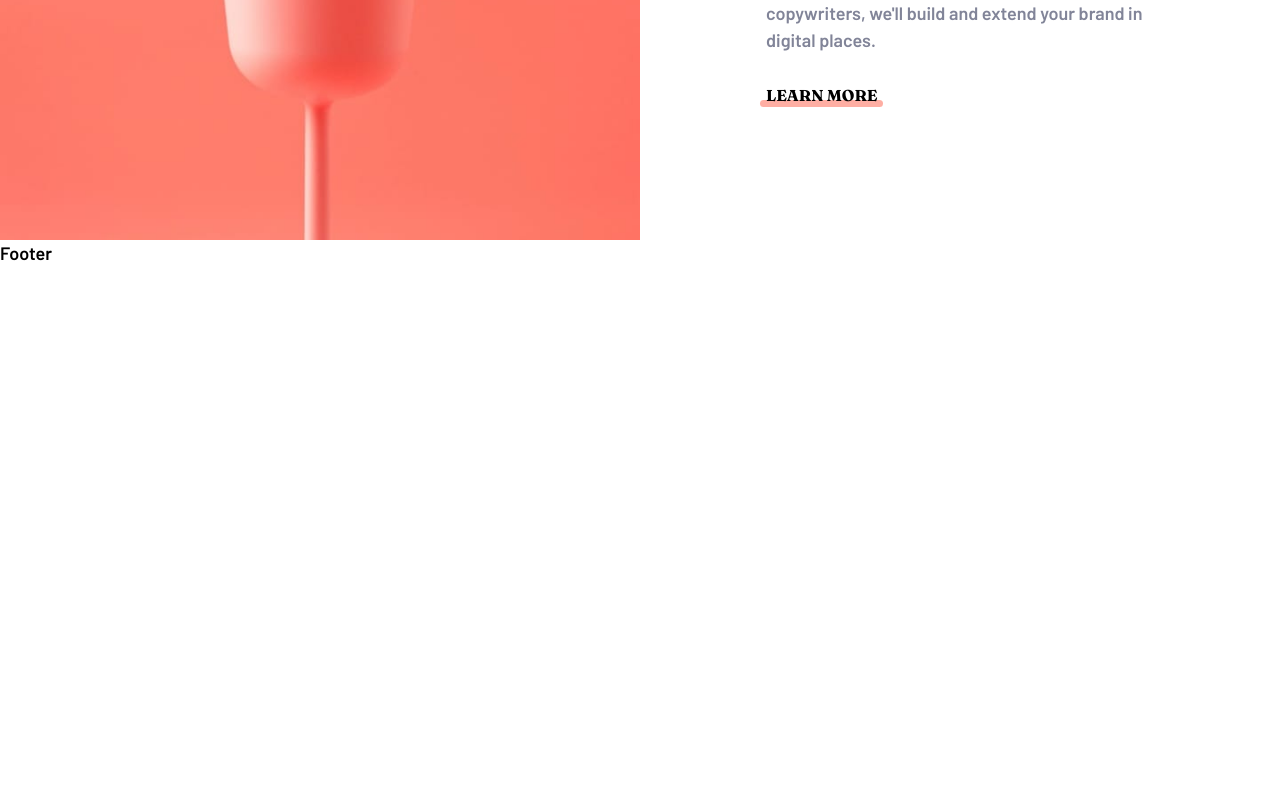
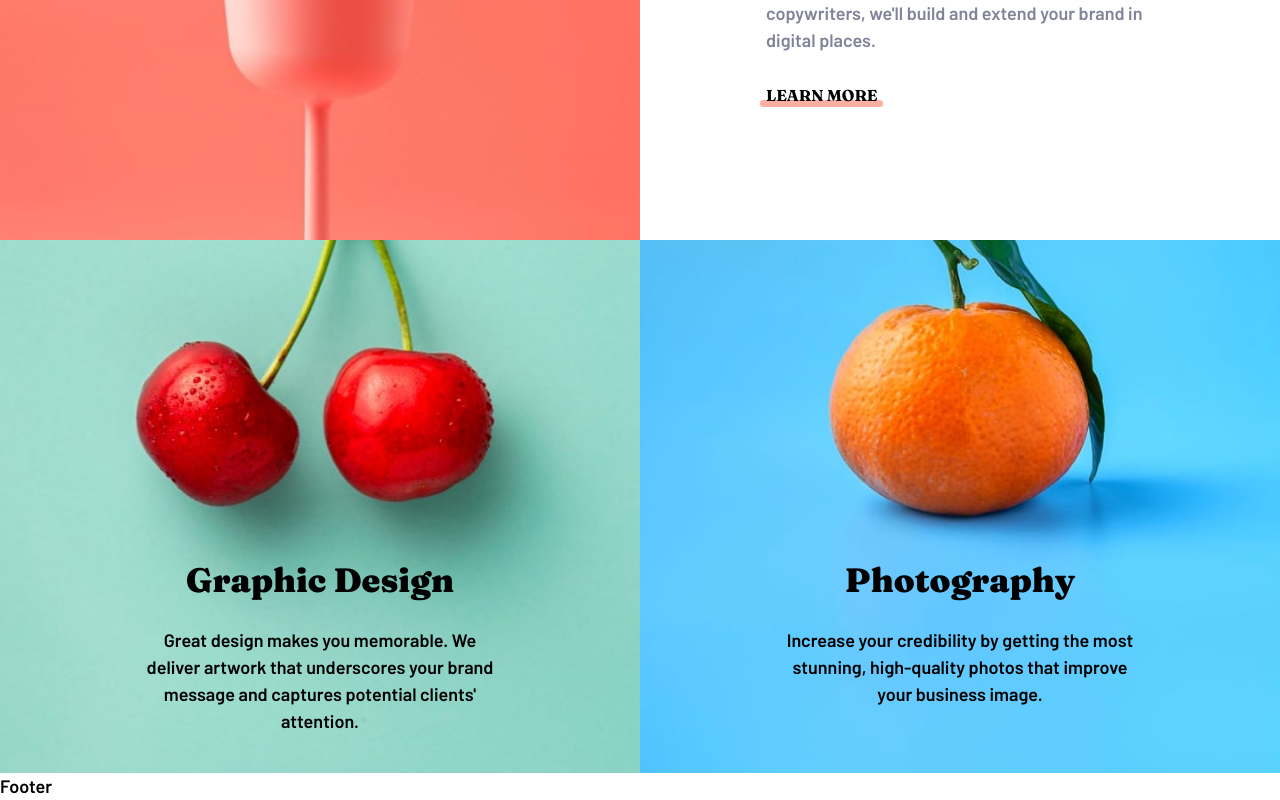
Before and after one commit to christine-contreras/tailwind-landingpage, a React (Create React App) app: page / in a window 1280 px wide. Shown: the part 1574-2374 px from the top of the page. Before the commit the page ends 1841 px from the top, so only its background shows below. Built offline with nearby package versions, Linux system fonts and the light colour scheme.

Commit message:
offers section is complete

```diff
--- a/src/components/about/About.jsx
+++ b/src/components/about/About.jsx
@@ -6,7 +6,7 @@ const About = ({ title, description, color, image, imageRight }) => {
   return (
     <section className='flex flex-wrap flex-col md:flex-row'>
       <div className={`flex-[1_1_50%] ${imageRight && 'md:order-1'}`}>
-        <img src={image} alt='egg' className='w-full' />
+        <img src={image} alt='' className='w-full' />
       </div>
       <div className='p-9 xl:p-28 flex-[1_1_50%] flex justify-center flex-col items-center'>
         <div className='w-full text-center md:text-left'>
--- a/src/components/offers/Offer.jsx
+++ b/src/components/offers/Offer.jsx
@@ -1,15 +1,48 @@
 import React from 'react'
+import { useState, useEffect } from 'react'
+import propTypes from 'prop-types'
 
-const Offer = () => {
+const Offer = ({ imageMobile, imageDesktop, title, description, color }) => {
+  const [width, setWidth] = useState(window.innerWidth)
+  const handleWindowSizeChange = () => {
+    setWidth(window.innerWidth)
+  }
+
+  useEffect(() => {
+    window.addEventListener('resize', handleWindowSizeChange)
+
+    return () => {
+      window.removeEventListener('resize', handleWindowSizeChange)
+    }
+  }, [])
+
+  const isMobile = width <= 1024
+
   return (
-    <section>
-      <h2>Graphic Design</h2>
-      <p>
-        Great design makes you memorable. WE deliver artwork that underscores
-        your brand message and captures potential clients' attention.
-      </p>
+    <section className='flex-[1_1_50%] grid grid-cols-2 grid-rows-3 xl:grid-cols-5 xl:grid-rows-5'>
+      <img
+        src={isMobile ? imageMobile : imageDesktop}
+        alt=''
+        className='w-full col-span-full row-span-full'
+      />
+
+      <div className='text-center col-span-full row-start-3 row-span-2 xl:col-start-2 xl:col-span-3 xl:row-start-4 xl:row-span-2'>
+        <h2
+          className={`font-serif text-3xl text-${color} xl:max-w-[22rem] font-black m-auto`}>
+          {title}
+        </h2>
+        <p className={`text-${color} pt-6 pl-2 pr-2`}>{description}</p>
+      </div>
     </section>
   )
 }
 
 export default Offer
+
+Offer.propTypes = {
+  imageMobile: propTypes.string,
+  imageDesktop: propTypes.string,
+  title: propTypes.string,
+  description: propTypes.string,
+  color: propTypes.string,
+}
--- a/src/containers/Homepage.jsx
+++ b/src/containers/Homepage.jsx
@@ -1,8 +1,14 @@
 import React from 'react'
 import Hero from '../components/hero/Hero'
 import About from '../components/about/About'
-import eggImage from '../images/desktop/image-transform.jpg'
-import cupImage from '../images/desktop/image-stand-out.jpg'
+import Offer from '../components/offers/Offer'
+import transformImage from '../images/desktop/image-transform.jpg'
+import standOutImage from '../images/desktop/image-stand-out.jpg'
+import graphicDesignImageDesktop from '../images/desktop/image-graphic-design.jpg'
+import graphicDesignImageMobile from '../images/mobile/image-graphic-design.jpg'
+import photographyImageDesktop from '../images/desktop/image-photography.jpg'
+import photographyImageMobile from '../images/mobile/image-photography.jpg'
+
 const Homepage = () => {
   return (
     <>
@@ -13,7 +19,7 @@ const Homepage = () => {
           title='Transform your brand'
           description='We are a full-service creative agency specializing in helping brands grow fast. Engage your clients through compelling visuals that do most of the marketing for you.'
           color='yellow'
-          image={eggImage}
+          image={transformImage}
           imageRight={true}
         />
 
@@ -21,8 +27,26 @@ const Homepage = () => {
           title='Stand out to the right audience'
           description="Using a collaborative formula of designers, researchers, photographers, videographers, and copywriters, we'll build and extend your brand in digital places."
           color='pink'
-          image={cupImage}
+          image={standOutImage}
           imageRight={false}
+        />
+      </section>
+
+      <section className='flex flex-wrap flex-col md:flex-row'>
+        <Offer
+          imageMobile={graphicDesignImageMobile}
+          imageDesktop={graphicDesignImageDesktop}
+          title='Graphic Design'
+          description="Great design makes you memorable. We deliver artwork that underscores
+        your brand message and captures potential clients' attention."
+          color='dark-green'
+        />
+        <Offer
+          imageMobile={photographyImageMobile}
+          imageDesktop={photographyImageDesktop}
+          title='Photography'
+          description='Increase your credibility by getting the most stunning, high-quality photos that improve your business image.'
+          color='blue'
         />
       </section>
     </>
```
